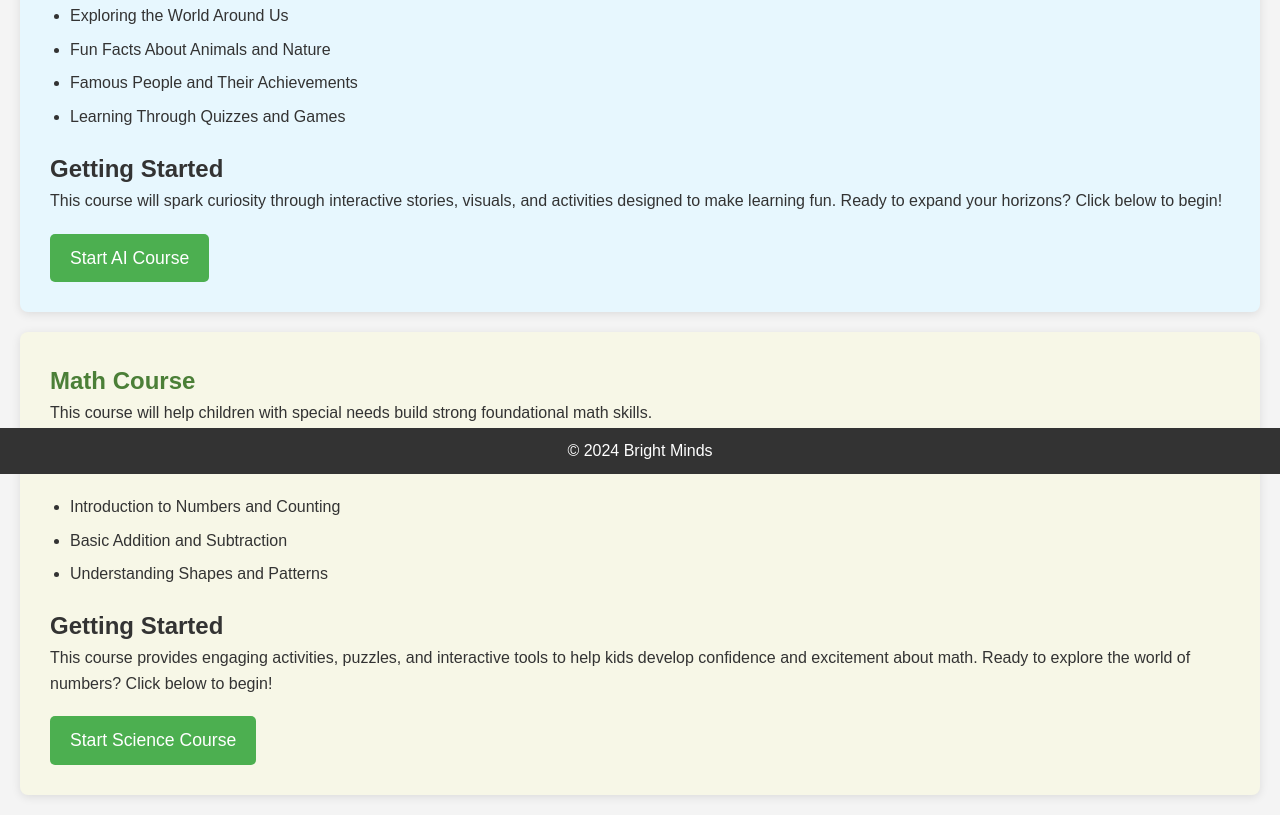
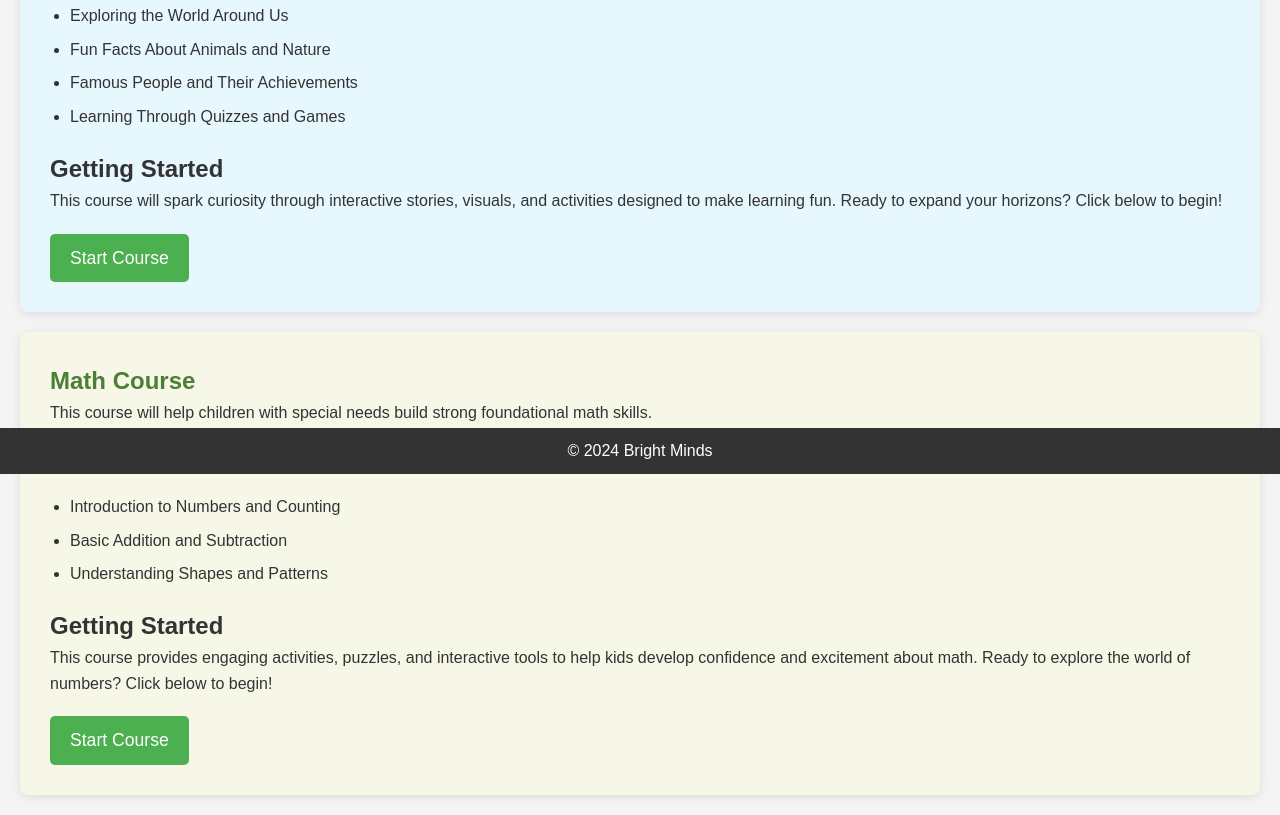
Before and after one commit to Thanushreehj/Bright-Minds, a plain HTML site: page ai-content-course.html in a window 1280 px wide. Shown: the part 326-1141 px from the top of the page. Drawn offline with Linux system fonts and the light colour scheme.

Commit message:
final last
Final W

```diff
--- a/ai-content-course.html
+++ b/ai-content-course.html
@@ -35,7 +35,7 @@
         <h3>Getting Started</h3>
         <p>This course will spark curiosity through interactive stories, visuals, and activities designed to make learning fun. Ready to expand your horizons? Click below to begin!</p>
 
-        <a href="quiz.html">Start AI Course</a>
+        <a href="quiz.html">Start Course</a>
     </section>
 
     <!-- Science Course Section -->
@@ -53,7 +53,7 @@
         <h3>Getting Started</h3>
         <p>This course provides engaging activities, puzzles, and interactive tools to help kids develop confidence and excitement about math. Ready to explore the world of numbers? Click below to begin!</p>
 
-        <a href="mathquiz.html">Start Science Course</a>
+        <a href="mathquiz.html">Start Course</a>
     </section>
 
     <footer>
```
